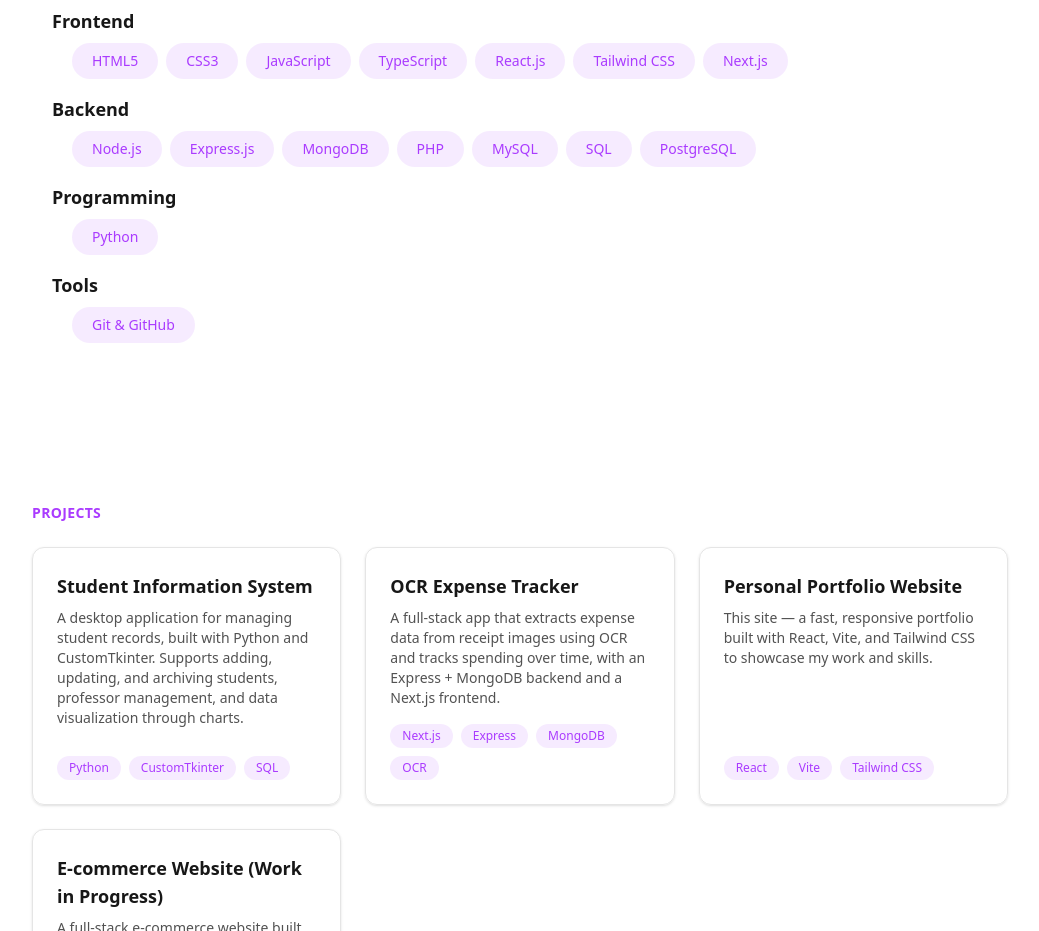
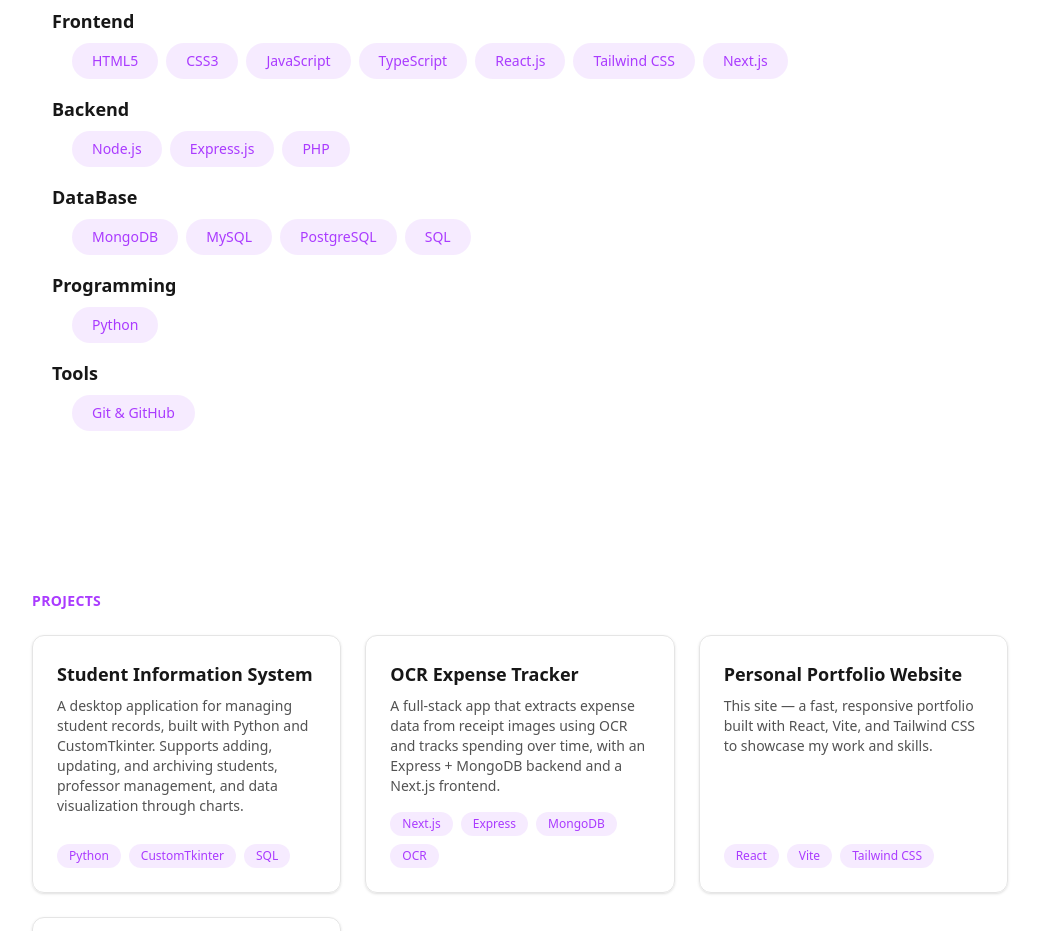
Before and after one commit to harlan071622/Portfolio, a React (Vite) app: page / in a window 1280 px wide. Shown: the part 940-1871 px from the top of the page, without its empty margins (120-1159 px from the left). Built offline with nearby package versions, Linux system fonts and the light colour scheme.

Commit message:
update skills

```diff
--- a/src/components/Skills.jsx
+++ b/src/components/Skills.jsx
@@ -5,7 +5,11 @@
   },
   {
     name: "Backend",
-    skills: ["Node.js", "Express.js", "MongoDB", "PHP", "MySQL", "SQL", "PostgreSQL"]
+    skills: ["Node.js", "Express.js", "PHP"]
+  },
+  {
+    name: "DataBase",
+    skills: ["MongoDB", "MySQL", "PostgreSQL", "SQL"]
   },
   {
     name: "Programming",
```
